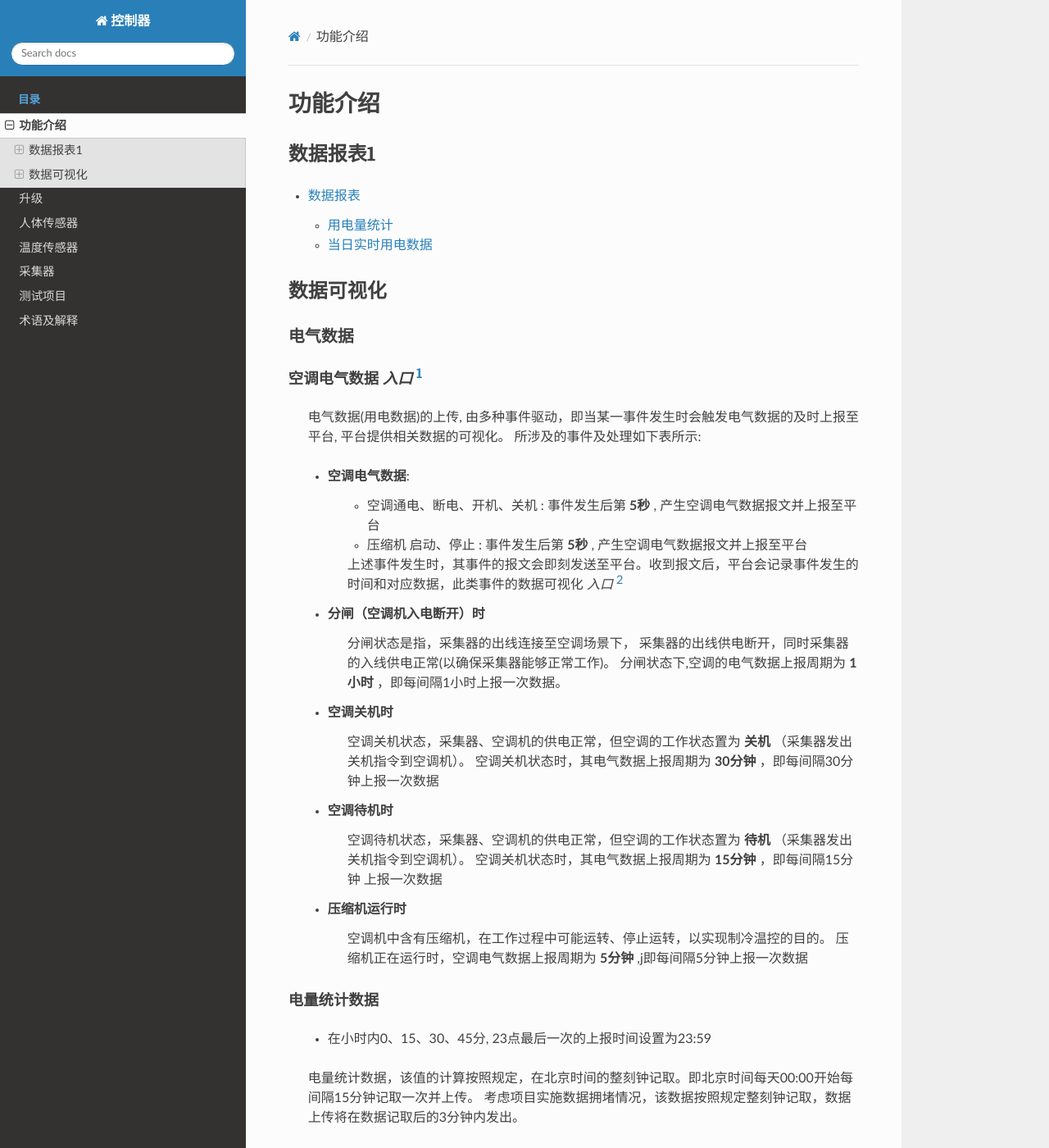
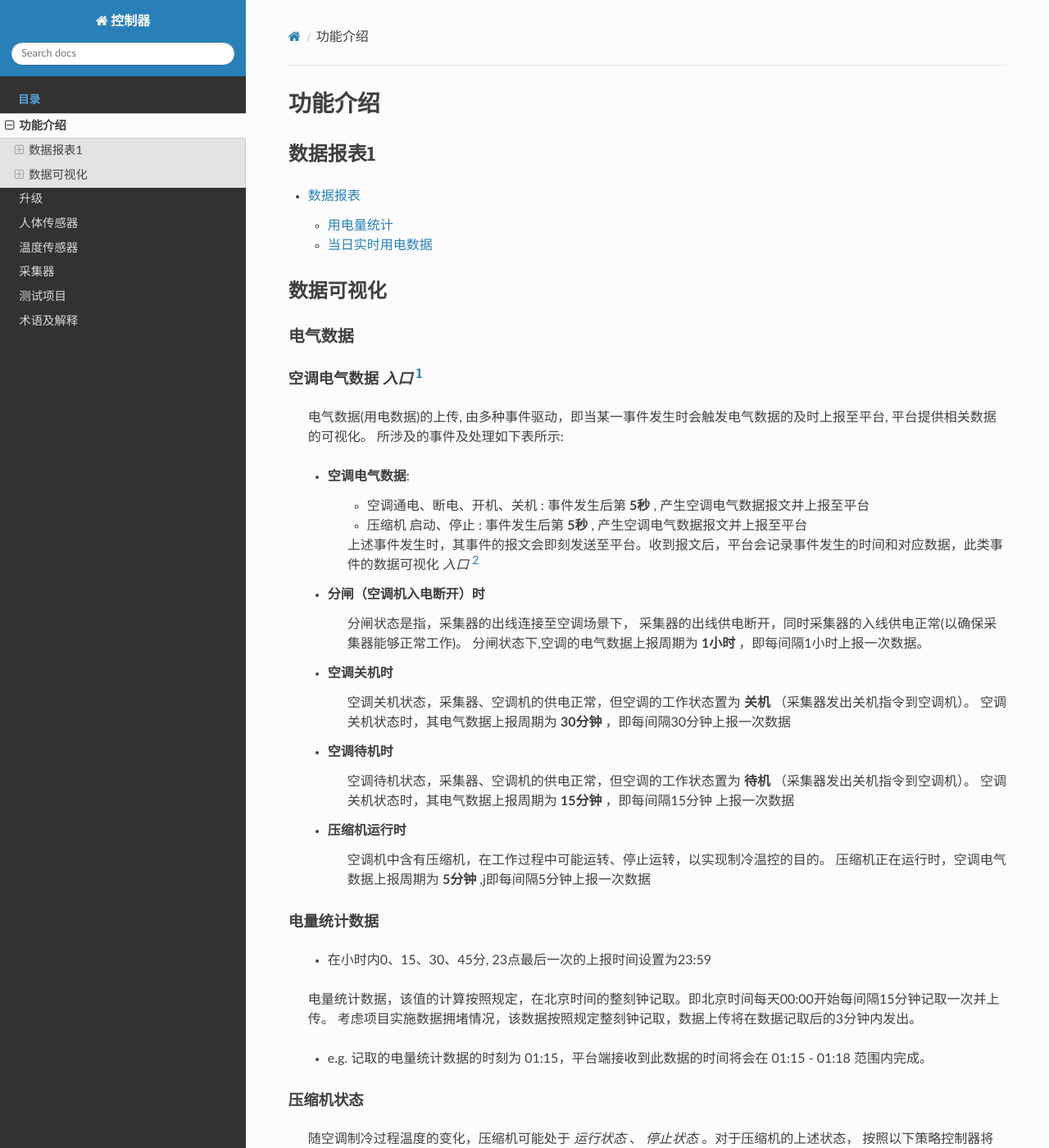
Before and after one commit to Muatrack/ControllerDocs, a Sphinx documentation site: the page built from docs/source/docs/controller/features.rst, in a window 1280 px wide and 1400 px high. Shown: the whole window at 82% size. Built offline with Sphinx 7.4.7 and the Read the Docs theme 3.1.0, drawn with Linux system fonts in a browser that asks for light colours.

Commit message:
add layout

```diff
--- /dev/null
+++ b/docs/source/_static/readthedocs.css
@@ -0,0 +1,3 @@
+.wy-nav-content {
+    max-width: 90%;
+}
--- /dev/null
+++ b/docs/source/_static/style.css
@@ -0,0 +1,3 @@
+.wy-nav-content {
+    max-width: 1200px !important;
+}
--- /dev/null
+++ b/docs/source/_templates/layout.html
@@ -0,0 +1,4 @@
+{% extends "!layout.html" %}
+{% block extrahead %}
+    <link href="{{ pathto("_static/style.css", True) }}" rel="stylesheet" type="text/css">
+{% endblock %}
--- a/docs/source/docs/controller/features.rst
+++ b/docs/source/docs/controller/features.rst
@@ -186,6 +186,7 @@
 
 PowerSave-stragegy
 ********************
+    ...
 
 ..........
 
```
